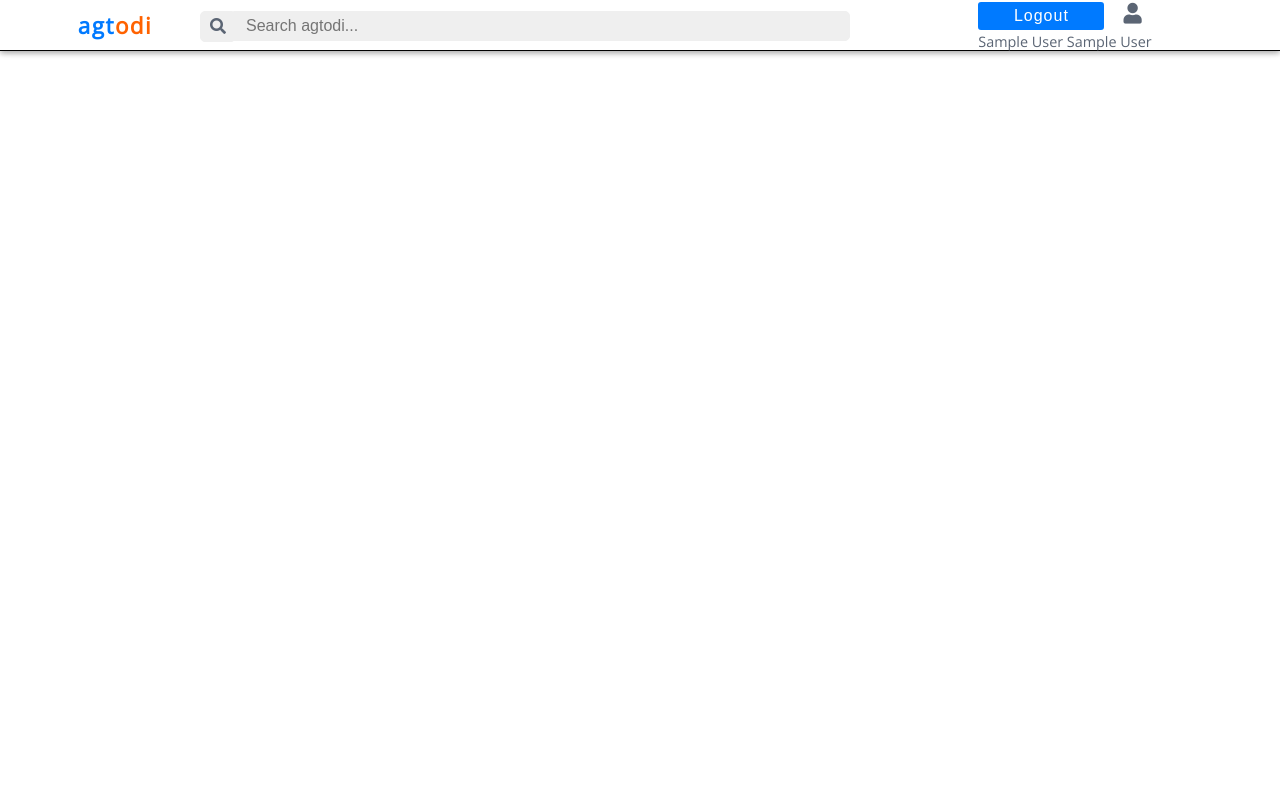
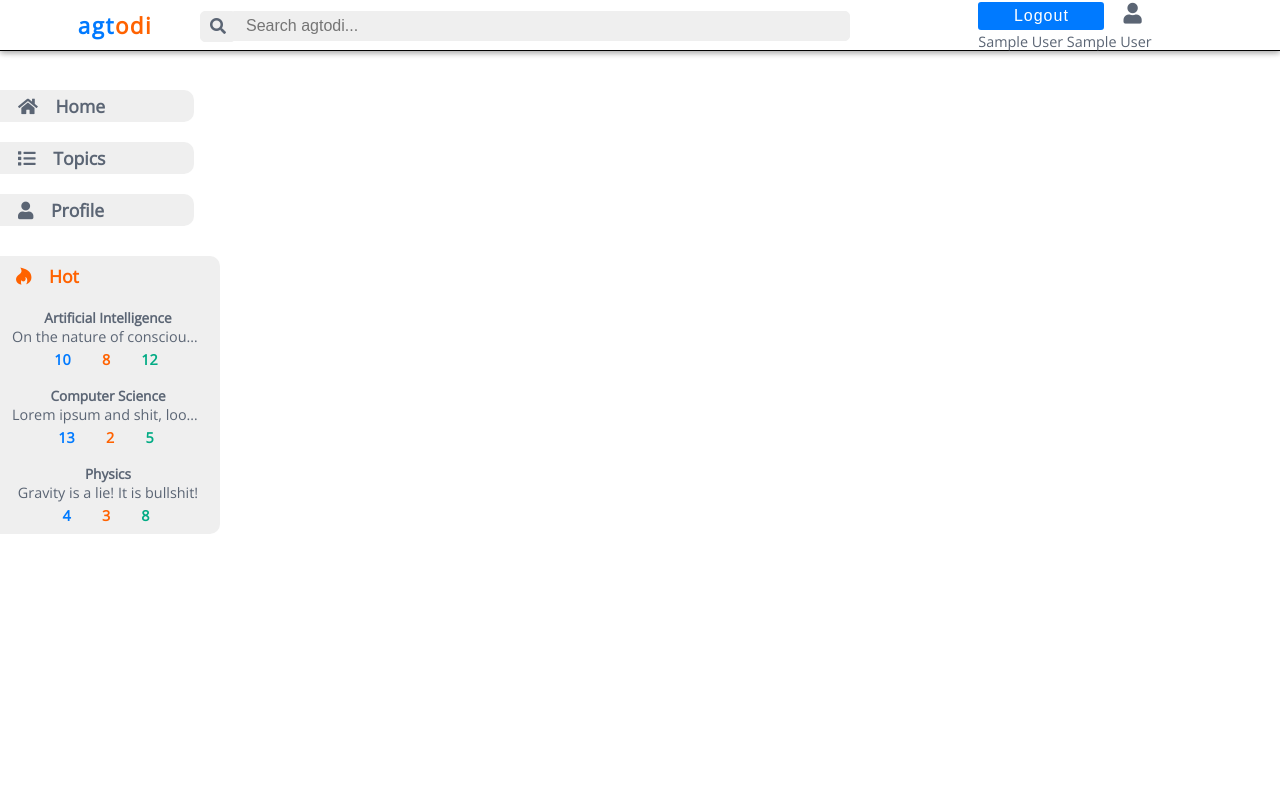
Before and after one commit to of20thmaine/450-Final, a PHP site: page /profile.php?id=1 in a window 1280 px wide. Run offline with PHP 8.4, Linux system fonts and the light colour scheme; the visitor is signed in with stand-in values (Sample User, id 1); some libraries are stand-ins or nearby versions.

Commit message:
Side Menu + Bug Fix

```diff
--- a/htdocs/agdi/createthread.php
+++ b/htdocs/agdi/createthread.php
@@ -30,6 +30,10 @@
     include($_SERVER['DOCUMENT_ROOT'] . '/includes/header.php');
 ?>
 
+<div class="sidemenu">
+    <?php include($_SERVER['DOCUMENT_ROOT'] . '/includes/sideMenu.php'); ?>
+</div>
+
 <div class="argument">
     <div class="register">
         <h1>Create an Agtodi Thread</h1>
--- a/htdocs/agdi/createtopic.php
+++ b/htdocs/agdi/createtopic.php
@@ -53,6 +53,10 @@
     include($_SERVER['DOCUMENT_ROOT'] . '/includes/header.php');
 ?>
 
+<div class="sidemenu">
+    <?php include($_SERVER['DOCUMENT_ROOT'] . '/includes/sideMenu.php'); ?>
+</div>
+
 <div class="argument">
     <div class="register">
         <h1>Create Topic:<br><?php echo $threadTitle; ?></h1>
--- a/htdocs/agdi/threads.php
+++ b/htdocs/agdi/threads.php
@@ -11,6 +11,10 @@
     $pageTitle = 'Agtodi - Threads';
     include($_SERVER['DOCUMENT_ROOT'] . '/includes/header.php');
 ?>
+
+<div class="sidemenu">
+    <?php include($_SERVER['DOCUMENT_ROOT'] . '/includes/sideMenu.php'); ?>
+</div>
 
 <div class="argument">
     <div class="threads-header">
--- a/htdocs/agdi/topic.php
+++ b/htdocs/agdi/topic.php
@@ -123,10 +123,13 @@
     $pageTitle = $posts[$fp_index][2];
     include($_SERVER['DOCUMENT_ROOT'] . '/includes/header.php');
 ?>
+<div class="sidemenu">
+    <?php include($_SERVER['DOCUMENT_ROOT'] . '/includes/sideMenu.php'); ?>
+</div>
 
 <div class="argument">
     <div class="threads-header">
-        <h2>ag:di//<?php echo $topicTitle; ?>/~</h2>
+        <h2><?php echo $topicTitle; ?>/</h2>
     </div>
     <div class="card-area">
         <?php printCard($fp_index, $posts, $nested, $topic, $tier, $fp, $topicTitle, 0); ?>
--- a/htdocs/css/app.css
+++ b/htdocs/css/app.css
@@ -2,7 +2,6 @@
 * Team Adequate, CSC-450
 * Global App Styling
 */
-
 body {
 	background-color: white;
 	margin: 0;
@@ -10,23 +9,9 @@ body {
 	font-family: 'Open Sans', Helvetica, Arial, sans-serif;
 	font-size: 100%;
 }
-
 a {
 	text-decoration: none;
 }
-
-ul {
-	margin: 0;
-	padding: 0;
-	list-style: none;
-}
-
-ul li {
-	margin: 0;
-	padding: 0;
-	display: inline;
-}
-
 /*
 * Top-Navigation Styling:
 */
@@ -156,23 +141,23 @@ ul li {
 */
 .content {
 	display: grid;
-	grid-template-columns:1fr 10px minmax(min-content, 800px) min-content 1fr;
+	grid-template-columns: minmax(230px, 1fr) minmax(min-content, 800px) 1fr;
 	grid-auto-rows: auto;
 	grid-gap: 1em;
 }
 
 .sidemenu {
-	grid-column: 2;
+	grid-column: 1;
 	width:200px;
 }
 
 .argument {
-	grid-column: 3;
+	grid-column: 2;
 	margin-top: 55px;
 }
 
 .right-area {
-	grid-column: 4;
+	grid-column: 3;
 }
 
 /**
@@ -355,62 +340,101 @@ ul li {
 	font-size: 1.2em;
 	color: black;
 }
-
 .card-datetime {
 	font-size: 0.7em;
 }
-
 .card-author {
 	font-size: 0.8em;
 	color: #444343;
 }
 
+/* Ad Area */
+.right-area img {
+	margin: 100px 0 0 80px;
+	box-shadow: 0 2px 6px rgba(0,0,0,0.16), 0 2px 6px rgba(0,0,0,0.23);
+}
+
+/* Side Bar */
+.side-bar {
+	margin-top: 90px;
+	height:100%;
+	width:220px;
+	position:fixed;
+	left:0;
+	background-color: white;
+	overflow-x: hidden;
+	text-align: center;
+	color: #5b6574;
+}
+.side-bar a {
+	text-decoration: none;
+	color: #5b6574;
+}
+.menu-header-big {
+	margin: 0 0 20px 0;
+	padding: 4px 0 4px 18px;
+	font-size: 1.1em;
+	font-weight: bold;
+	text-align: left;
+	width:80%;
+	color: #5b6574;
+	background-color: #efefef;
+	border-top-right-radius: 10px;
+	border-bottom-right-radius: 10px;
+}
+.up-menu {
+	margin-top: 30px;
+	background-color: #efefef;
+	border-top-right-radius: 10px;
+	border-bottom-right-radius: 10px;
+	padding: 4px 4px 8px 0;
+	text-align: center;
+}
+.menu-header {
+	margin: 0;
+	padding: 4px 0 4px 16px;
+	font-size: 1.1em;
+	font-weight: bold;
+	text-align: left;
+	width:100%;
+	display:inline-block;
+}
+.mini-card {
+	margin: 16px 0 0 0;
+	padding: 0 12px 0 12px; ;
+}
+.mini-card .min-card-header {
+	font-size: 0.85em;
+	font-weight: bold;
+	white-space: nowrap;
+	overflow: hidden;
+	text-overflow: ellipsis;
+}
+.mini-card .mini-card-text {
+	font-size: 0.9em;
+	white-space: nowrap;
+	overflow: hidden;
+	text-overflow: ellipsis;
+}
+.mini-card .footer-left {
+	margin: 2px 0 0 0;
+	padding:0;
+}
+.mini-card .footer-left .count {
+	padding: 0 0.8em 0 0.8em;
+}
+::-webkit-scrollbar {
+	width: 0px;
+	background: transparent;
+}
 .ags {
 	color: #007aff;
 }
-
 .dis {
 	color: #ff6200;
 }
-
 .rep {
 	color: #00AB84;
-}
-
-
-.sidemenu {
-	position: absolute;
-	float: right;
-}
-
-#topstories-header p {
-    margin-bottom: 5px;
-}
-#topstories {
-    display:inline-block;
-    width:92%;
-    background-color:#8c77ba;
-    text-align:left;
-}
-#topstories p {
-    margin:0;
-    padding:5px 10px 5px 10px;
-    font-size: 1.0em;
-}
-.topstory-headline {
-    border:transparent 1px solid;
-    border-bottom:#5F4B8B 1px solid;
-}
-.topstory-headline:hover {
-    background-color:#5F4B8B;
-    border:white 1px solid;
-}
-
-
-
-.right-area img {
-	margin: 100px 0 0 80px;
-	box-shadow: 0 2px 6px rgba(0,0,0,0.16), 0 2px 6px rgba(0,0,0,0.23);
 }
 
 
--- a/htdocs/includes/header.php
+++ b/htdocs/includes/header.php
@@ -4,7 +4,7 @@
 	<meta name="viewport" content="width=device-width, initial-scale=1">
 	<title><?php echo $pageTitle; ?></title>
 	<link rel="stylesheet" href="https://fonts.googleapis.com/css?family=Open+Sans">
-    <link rel="stylesheet" href="https://use.fontawesome.com/releases/v5.8.1/css/all.css" integrity="sha384-50oBUHEmvpQ+1lW4y57PTFmhCaXp0ML5d60M1M7uH2+nqUivzIebhndOJK28anvf" crossorigin="anonymous">
+    <link rel="stylesheet" href="https://use.fontawesome.com/releases/v5.8.1/css/all.css">
 	<link rel="stylesheet" href="/css/app.css">
 </head>
 <body>
--- /dev/null
+++ b/htdocs/includes/sideMenu.php
@@ -0,0 +1,43 @@
+<div class="side-bar">
+    <a href="/"><div class="menu-header-big"><i class="fa fa-home" aria-hidden="true"></i>&emsp;Home</div></a>
+    <a href="/agdi/threads.php"><div class="menu-header-big"><i class="fa fa-list" aria-hidden="true"></i>&emsp;Topics</div></a>
+    <a href="<?php
+                if (isset($_SESSION['id'])) { echo '/profile.php?id='.$_SESSION['id']; } else { echo '/login.php'; }
+             ?>"><div class="menu-header-big"><i class="fas fa-user" aria-hidden="true"></i>&emsp;Profile</div></a>
+    <div class="up-menu">
+        <div class="menu-header dis"><i class="fab fa-hotjar" aria-hidden="true"></i>&emsp;Hot</div>
+        <a href="#">
+            <div class="mini-card">
+                <div class="min-card-header">Artificial Intelligence</div>
+                <div class="mini-card-text">On the nature of consciousness we must argue here that there are</div>
+                <div class="footer-left">
+                    <div class="count ags">10</div>
+                    <div class="count dis">8</div>
+                    <div class="count rep">12</div>
+                </div>
+            </div>
+        </a>
+        <a href="#">
+            <div class="mini-card">
+                <div class="min-card-header">Computer Science</div>
+                <div class="mini-card-text">Lorem ipsum and shit, look at me, we have to</div>
+                <div class="footer-left">
+                    <div class="count ags">13</div>
+                    <div class="count dis">2</div>
+                    <div class="count rep">5</div>
+                </div>
+            </div>
+        </a>
+        <a href="#">
+            <div class="mini-card">
+                <div class="min-card-header">Physics</div>
+                <div class="mini-card-text">Gravity is a lie! It is bullshit!</div>
+                <div class="footer-left">
+                    <div class="count ags">4</div>
+                    <div class="count dis">3</div>
+                    <div class="count rep">8</div>
+                </div>
+            </div>
+        </a>
+    </div>
+</div>
--- a/htdocs/login.php
+++ b/htdocs/login.php
@@ -45,6 +45,10 @@
 	include($_SERVER['DOCUMENT_ROOT'] . '/includes/header.php');
 ?>
 
+<div class="sidemenu">
+    <?php include($_SERVER['DOCUMENT_ROOT'] . '/includes/sideMenu.php'); ?>
+</div>
+
 <div class="argument">
 	<div class="login">
 		<h1>Welcome to Agtodi!</h1>
--- a/htdocs/profile.php
+++ b/htdocs/profile.php
@@ -10,11 +10,18 @@
         if ($stmt = $con->prepare('SELECT ')) {
 
         }
+    } else {
+        header('HTTP/1.0 404 Not Found', true, 404);
+        die();
     }
 
     $pageTitle = 'Agoti - User';
     include($_SERVER['DOCUMENT_ROOT'] . '/includes/header.php');
 ?>
+
+<div class="sidemenu">
+    <?php include($_SERVER['DOCUMENT_ROOT'] . '/includes/sideMenu.php'); ?>
+</div>
 
 <div class="argument">
 
--- a/htdocs/register.php
+++ b/htdocs/register.php
@@ -78,6 +78,10 @@
     include($_SERVER['DOCUMENT_ROOT'] . '/includes/header.php');
 ?>
 
+<div class="sidemenu">
+    <?php include($_SERVER['DOCUMENT_ROOT'] . '/includes/sideMenu.php'); ?>
+</div>
+
 <div class="argument">
     <div class="register">
         <h1>Register for Agtodi</h1>
```
Also changed, not shown: htdocs/agdi/thread.php (+13 -7 lines), htdocs/index.php (+5 -3 lines).
